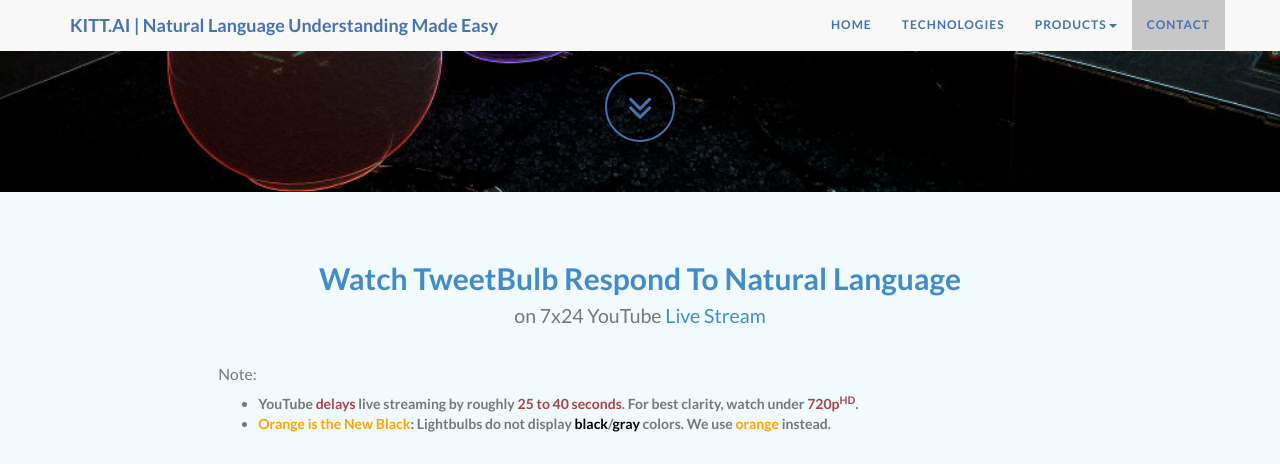
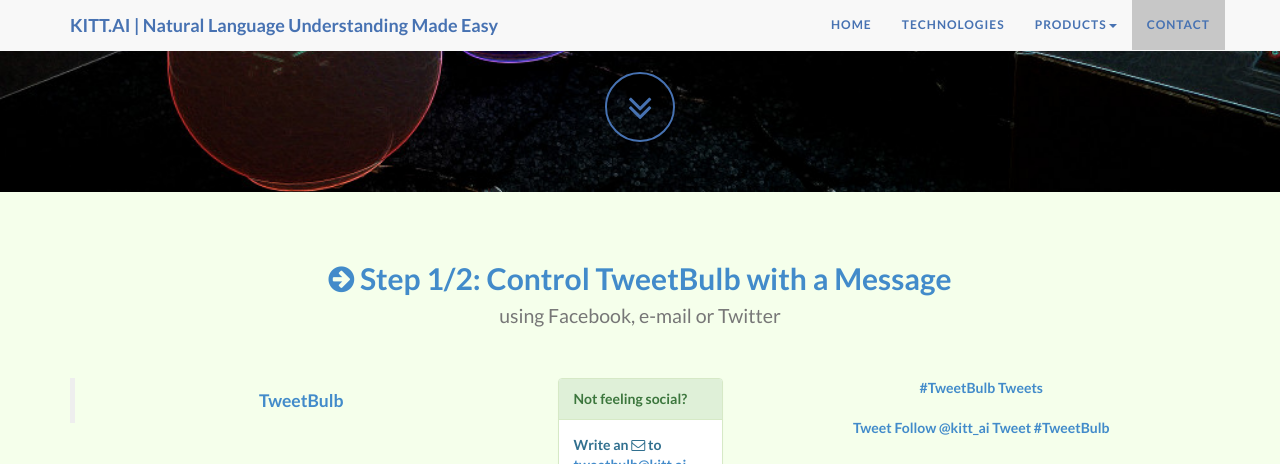
Before and after one commit to Kitt-AI/Kitt-AI.github.io, a Jekyll site: the page built from tweetbulb0/index.html, in a window 1280 px wide and 1400 px high, scrolled down 670 px. Shown: the top 464 px of the window. Built offline with Jekyll 4.4.1, drawn with Linux system fonts in a browser that asks for light colours; comment, search, counter and statistics services are not loaded; some of the changed text lies outside the part shown; grey boxes are pictures that could not be loaded.

Commit message:
structure tune

```diff
--- a/tweetbulb0/index.html
+++ b/tweetbulb0/index.html
@@ -59,58 +59,15 @@
 </section>
 
 
-<section id="tweetbulb-youtube-embed">
-    <div class="content-section-a">
-        <div class="row">
-            <div class="col-lg-12 text-center">
-                <h2 class="text-primary">Watch TweetBulb Respond To Natural Language <br>
-                    <small>on 7x24 YouTube <span class="text-primary">Live Stream</span></small></h2>
-            </div>
-        </div>
-
-        <div class="row">
-            <div class="col-md-10 col-md-offset-2 col-sm-10 col-sm-offset-2">
-             <div class="text-left text-muted">
-                <h3><small>Note:</small><br></h3>
-
-                <ul>
-                    <li>YouTube <span class="text-danger">delays</span> live streaming by roughly
-                        <span class="text-danger">25 to 40 seconds</span>.
-                        For best clarity, watch under
-                        <span class="text-danger">720p<sup>HD</sup></span>.</li>
-                        <li><span style="color: orange">Orange is the New Black</span>: Lightbulbs <b>do not</b> display
-                            <span style="color: black">black</span>/<span style="color: black">gray</span> colors.
-                            We use <span style="color: orange"> orange </span> instead.
-                        </li>
-                </ul>
-                </p>
-            </div>
-            </div>
-        </div>
-
-        <br/>
-
-        <div class="row">
-            <div class="col-md-10 col-md-offset-1 col-sm-10 col-sm-offset-1">
-                <div class="text-center videowrapper">
-                    <iframe width="853" height="480" src="https://www.youtube.com/embed/akvmVrYY6NI?rel=0"
-                            frameborder="0" allowfullscreen></iframe>
-                </div>
-            </div>
-        </div>
-
-    </div>
-
-</section>
-
 
 <section id="tweetbulb-social">
 <div class="intro-about">
     <div class="container">
         <div class="row">
             <div class="col-md-12 text-center">
-                <h2 class="text-primary">Three Ways to Control TweetBulb<br>
-                    <small>with Facebook, e-mail or Twitter</small></h2>
+                <h2 class="text-primary"><i class="fa fa-arrow-circle-right"></i>
+                    Step 1/2: Control TweetBulb with a Message<br>
+                    <small>using Facebook, e-mail or Twitter</small></h2>
             </div>
         </div>
         <br/> <br/>
@@ -132,12 +89,34 @@
             </div>
 
             <div class="col-lg-2 col-sm-2 text-left text-muted">
+                <!--
                 <h4 class="text-warning">Not feeling social?</h4>
                 <br>
                 <p class="text-info">Write an <i class="fa fa-envelope-o fa"></i> to <a href="mailto:tweetbulb@kitt.ai">tweetbulb@kitt.ai</a>
                 with your command in the <span class="text-danger">subject</span>.</p>
                 <p><small>Any message in the body will be <i>ignored</i>.</small></p>
+                -->
 
+                <div class="panel panel-success">
+                    <div class="panel-heading">Not feeling social?</div>
+                    <div class="panel-body">
+                        <p class="text-info">Write an <i class="fa fa-envelope-o fa"></i> to <a href="mailto:tweetbulb@kitt.ai">tweetbulb@kitt.ai</a>
+                            with your command in the <span class="text-danger">subject</span>.</p>
+                    </div>
+                    <div class="panel-footer">
+                        <p><small>Any message in the body will be <i>ignored</i>.</small></p>
+                    </div>
+
+                </div>
+
+                <div class="text-center">
+                    <a href="#tweetbulb-youtube-embed" class="btn btn-circle btn-dark page-scroll" role="button">
+                        <i class="fa fa-angle-double-down animated"></i>
+                    </a>
+                    <br>
+                    <h5><i class="fa fa-arrow-circle-right"></i>
+                    Step 2/2:  Watch on YouTube</h5>
+                </div>
             </div>
 
             <div class="col-lg-5 col-sm-5">
@@ -164,13 +143,6 @@
 
         </div>
 
-        <div class="text-center">
-            <a href="#tweetbulb-youtube-embed" class="btn btn-circle btn-dark page-scroll" role="button">
-                <i class="fa fa-angle-double-up animated"></i>
-            </a>
-            <br>
-            <h5>Watch TweetBulb React on YouTube</h5>
-        </div>
 
         <br>
         <br>
@@ -251,7 +223,7 @@
                                      <span class="text-danger"><i>Bumblebee</i></span> please
                                      <span class="text-info"><i>flash all lights three times in yellow</i></span></p>
                                  <p class="text-muted">Then for instance, next time you tweet <span class="text-danger"><i>Bumblebee</i></span>
-                                     The lights will flash three times in yellow!</p>
+                                     the lights will flash three times in yellow!</p>
                          </div>
 
                     </div>
@@ -275,7 +247,7 @@
                                 <ul>
                                     <li>
                                         <span class="text-primary">When such orders are given by multiple human beings,
-                                        to resolve conflict, a light bulb maintains a <span class="text-danger">buffer</span>
+                                        to resolve conflict, a light bulb maintains a <span class="text-danger">queue</span>
                                         to execute these orders one by one (thus an order can be significantly delayed
                                         during high traffic).</span>
                                     </li>
@@ -302,6 +274,53 @@
 </div>
 </section>
 
+
+<section id="tweetbulb-youtube-embed">
+    <div class="content-section-a">
+        <div class="row">
+            <div class="col-lg-12 text-center">
+                <h2 class="text-primary"><i class="fa fa-arrow-circle-right"></i>
+                    Step 2/2:  Watch TweetBulb Respond in Real Time<br>
+                    <i class="fa fa-arrow-circle-down"></i>
+                    <small>it's a 7x24 YouTube <span class="text-primary">Live Stream</span>
+                    happening now!</small></h2>
+            </div>
+        </div>
+
+        <div class="row">
+            <div class="col-md-10 col-md-offset-2 col-sm-10 col-sm-offset-2">
+             <div class="text-left text-muted">
+                <h3><small>Note:</small><br></h3>
+
+                <ul>
+                    <li>YouTube <span class="text-danger">delays</span> live streaming by roughly
+                        <span class="text-danger">25 to 40 seconds</span>.
+                        For best clarity, watch under
+                        <span class="text-danger">720p<sup>HD</sup></span>.</li>
+                        <li><span style="color: orange">Orange is the New Black</span>: Lightbulbs <b>do not</b> display
+                            <span style="color: black">black</span>/<span style="color: black">gray</span> colors.
+                            We use <span style="color: orange"> orange </span> instead.
+                        </li>
+                </ul>
+                </p>
+            </div>
+            </div>
+        </div>
+
+        <br/>
+
+        <div class="row">
+            <div class="col-md-10 col-md-offset-1 col-sm-10 col-sm-offset-1">
+                <div class="text-center videowrapper">
+                    <iframe width="853" height="480" src="https://www.youtube.com/embed/akvmVrYY6NI?rel=0"
+                            frameborder="0" allowfullscreen></iframe>
+                </div>
+            </div>
+        </div>
+
+    </div>
+
+</section>
 
 
 <section id="tweetbulb-explained">
```
